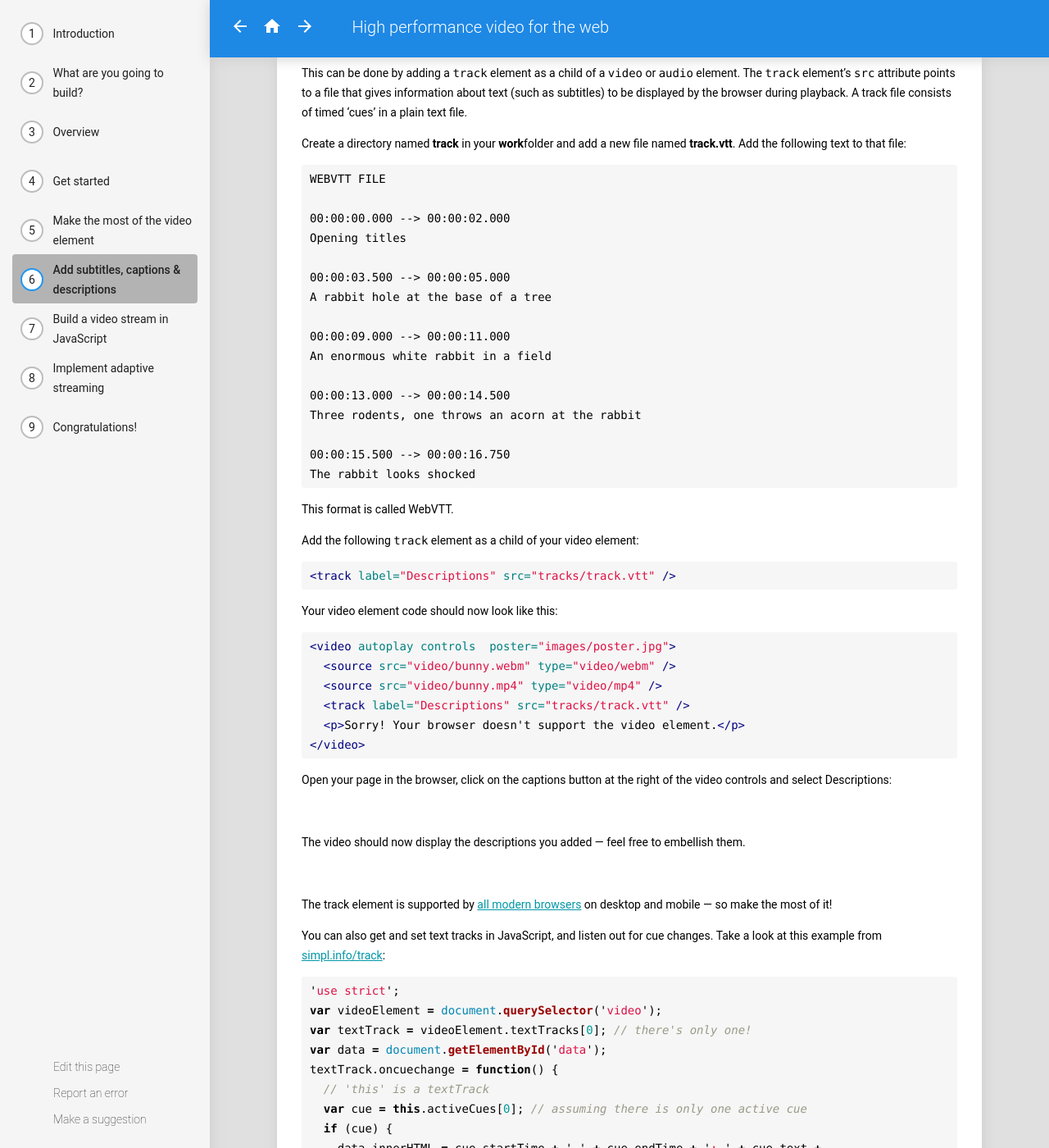
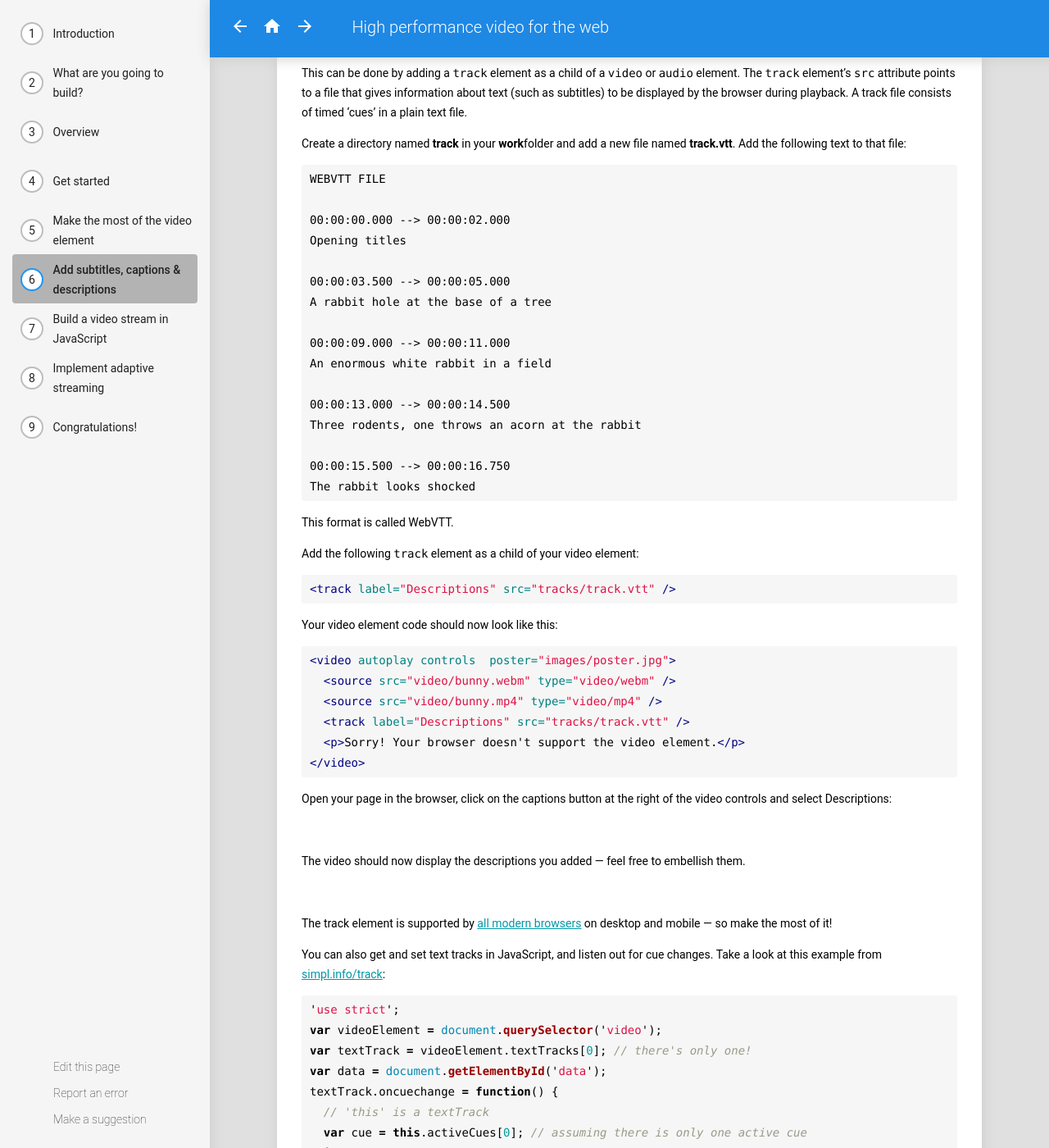
Before and after one commit to samdutton/ilt, a Jekyll site: the page built from video/captions/index.md, in a window 1280 px wide and 1400 px high, scrolled down 211 px. Shown: the whole window at 82% size. Built offline with Jekyll 4.4.1, drawn with Linux system fonts in a browser that asks for light colours.

Commit message:
Tweaks to text and CSS

```diff
--- a/css/main.css
+++ b/css/main.css
@@ -120,7 +120,7 @@
 aside {
   border-left: 3px solid;
   margin: 0 0 1em 0;
-  padding: 5px 10px 5px 10px;
+  padding: 5px 5px 5px 10px;
 }
 
 blockquote {
@@ -213,7 +213,7 @@
 pre {
   background-color: #f6f6f6;
   border-radius: 3px;
-  font-family: Menlo;
+  font-family: 'Source Code Pro','Courier New', monospace;
   margin: 0 0 1em 0;
   overflow-x: scroll;
   padding: 5px 10px;
@@ -263,7 +263,7 @@
 
 .github a::after {
   color: #aaa;
-  content: "  â€¢  ";
+  content: "  •  ";
   margin: 0 9px;
 }
 
```
